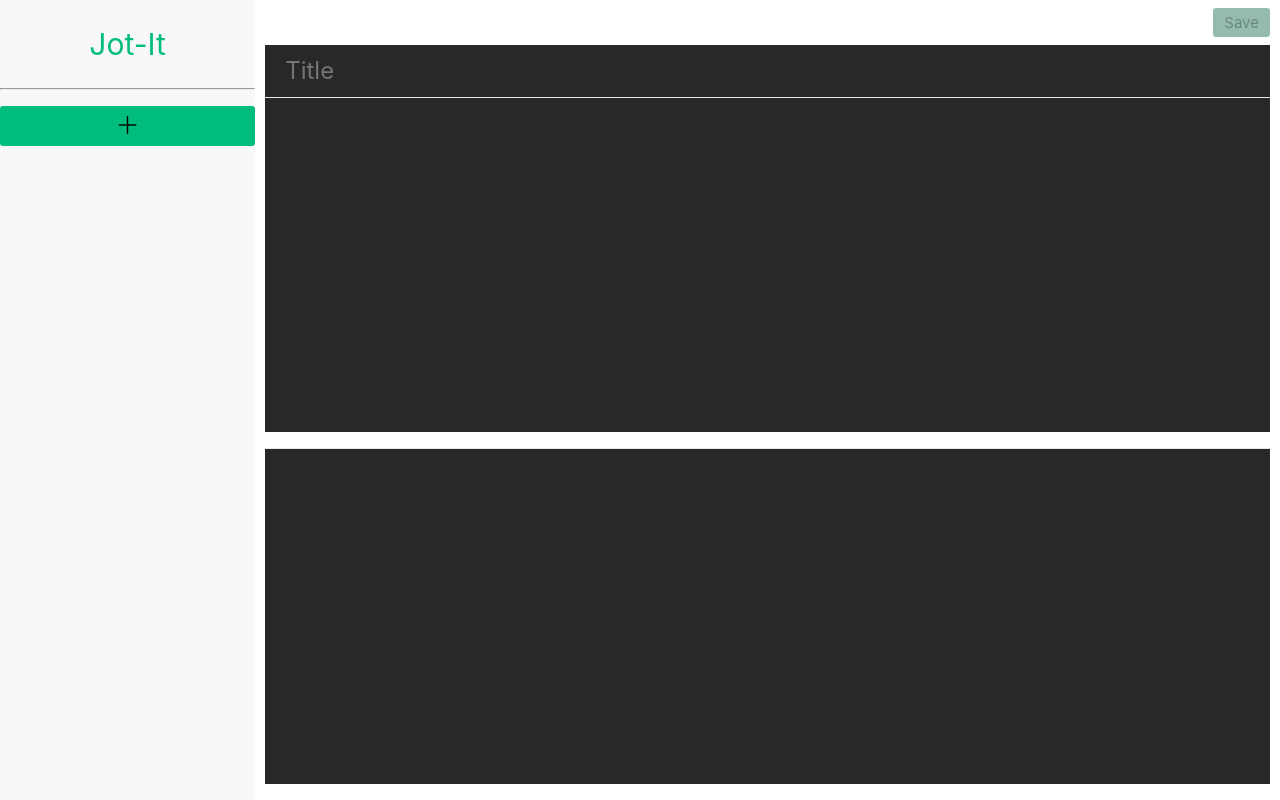
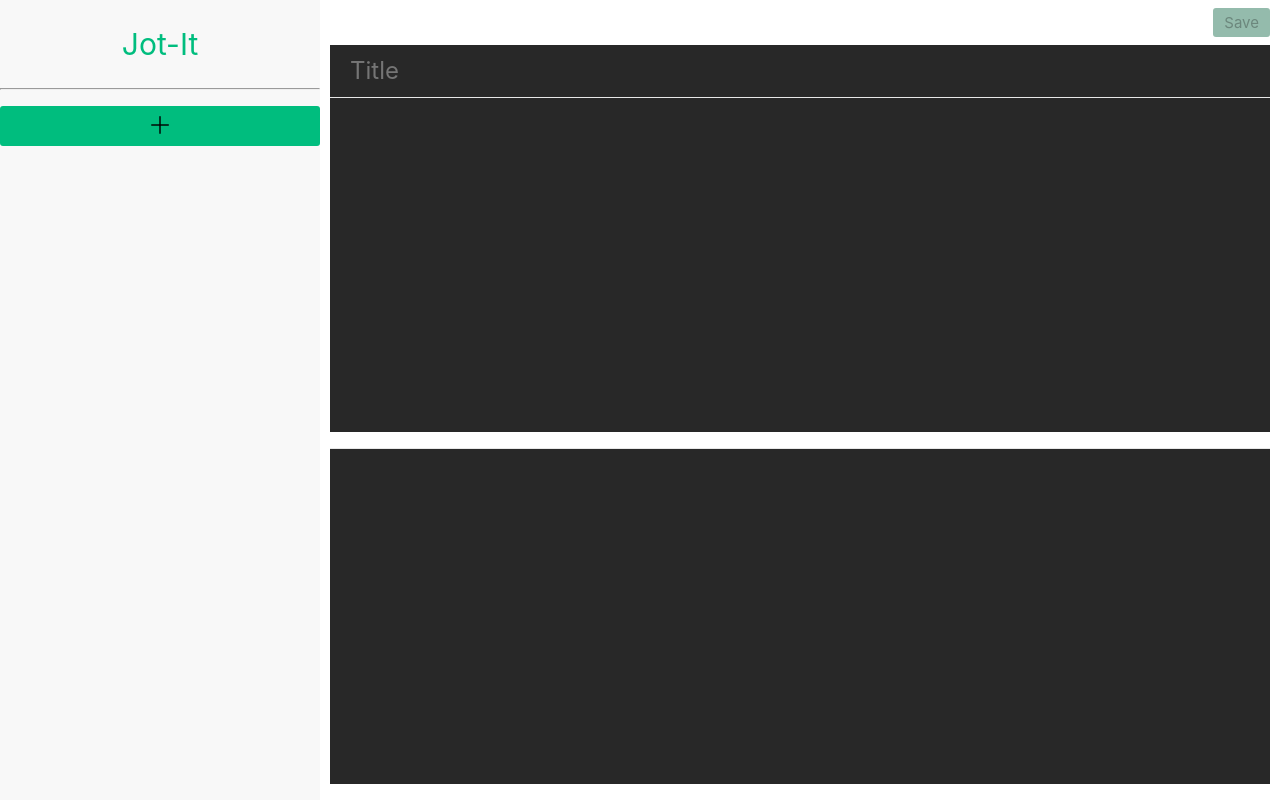
Before and after one commit to murphyjstevens/jot-it, a Vue app: page / in a window 1280 px wide. Built offline with nearby package versions, Linux system fonts and the light colour scheme.

Commit message:
Fixed sidebar buttons growing too big for container

```diff
--- a/src/App.vue
+++ b/src/App.vue
@@ -15,7 +15,7 @@ window.addEventListener('error', function (event: ErrorEvent) {
 <template>
   <div class="app-wrapper flex-row">
     <TheSidebar />
-    <main>
+    <main class="flex-1">
       <NoteItem />
     </main>
 
--- a/src/assets/flex.css
+++ b/src/assets/flex.css
@@ -8,8 +8,8 @@
     flex-direction: column;
 }
 
-.flex-grow {
-    flex-grow: 1;
+.flex-1 {
+    flex: 1;
 }
 
 .align-center {
--- a/src/components/TheSidebar.vue
+++ b/src/components/TheSidebar.vue
@@ -57,6 +57,8 @@ aside {
       border-bottom: 1px solid var(--color-border);
       color: var(--color-text);
 
+      text-overflow: ellipsis;
+
       width: 100%;
 
       font-size: 1.5rem;
@@ -70,6 +72,11 @@ aside {
       &:focus {
         border: 1px solid var(--color-text);
       }
+
+      & > span {
+        overflow: hidden;
+        text-overflow: ellipsis;
+      }
     }
   }
 }
```
